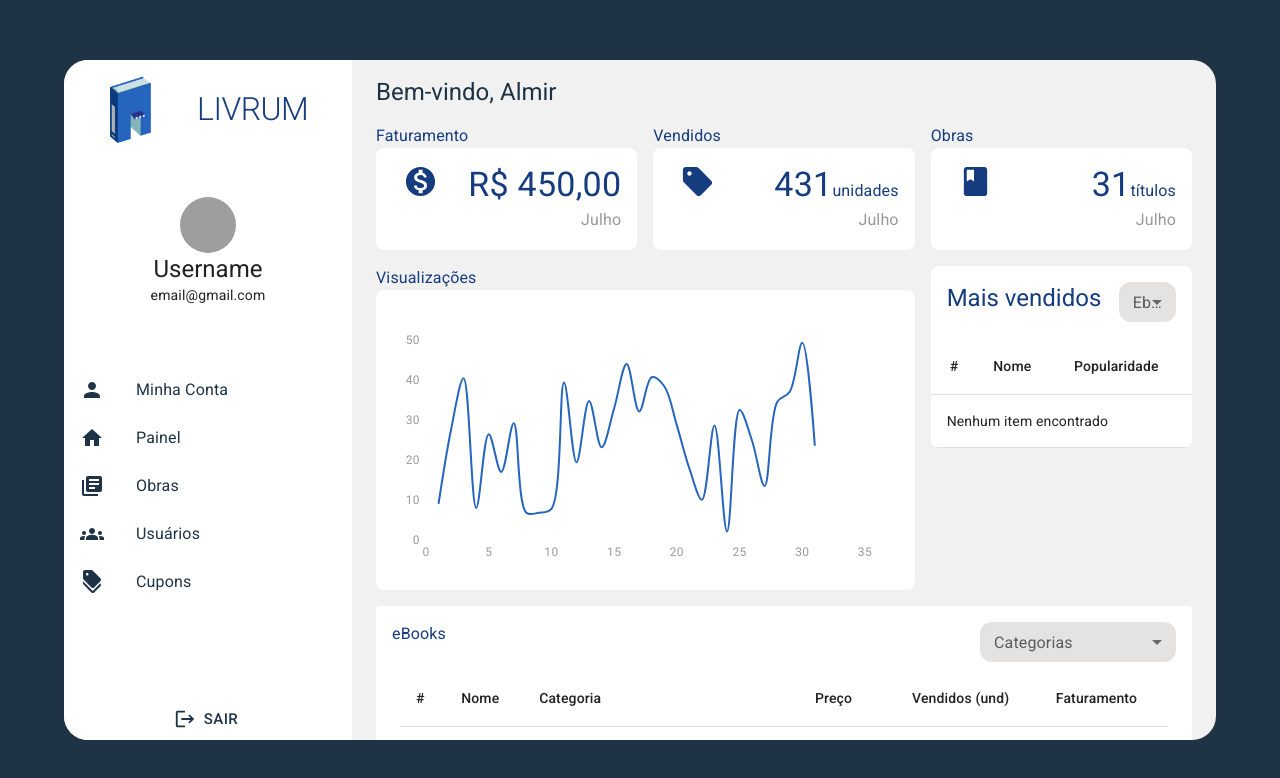
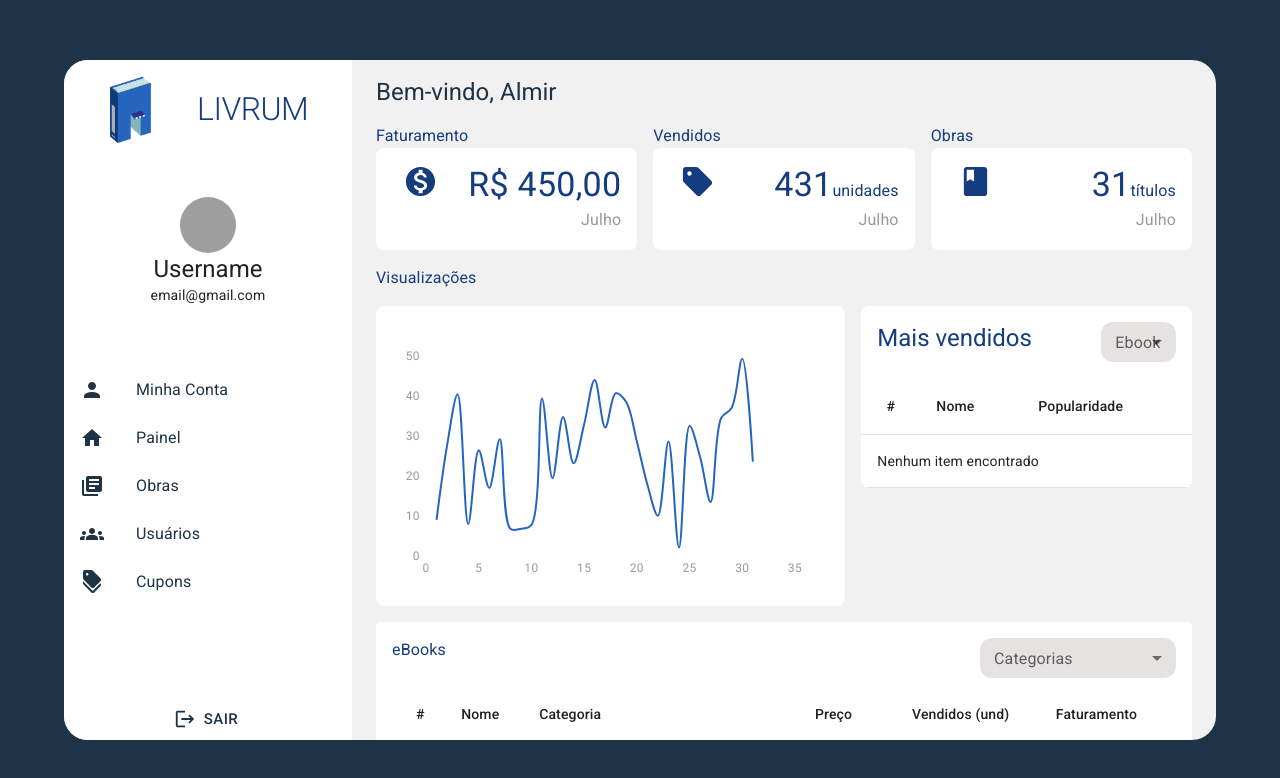
Before and after one commit to byte-stack-uefs/livrum, a Next.js app in the folder phase_4/app/webapp/: page /autor in a window 1280 px wide. Shown: the top 778 px of the page. Built offline with nearby package versions, Linux system fonts and the light colour scheme; grey boxes are pictures that could not be loaded.

Commit message:
Ajustes de posicionamento

```diff
--- a/phase_4/app/webapp/app/(internal)/autor/page.tsx
+++ b/phase_4/app/webapp/app/(internal)/autor/page.tsx
@@ -79,11 +79,13 @@ export default function Page() {
                 })}
             </Grid>
             <Grid xs={12} container>
-                <Grid xs={8}>
+                <Grid xs={12}>
                     <Typography color="darker.main">Visualizações</Typography>
+                </Grid>
+                <Grid xs={7}>
                     <VisualizationChart data={data} />
                 </Grid>
-                <Grid xs={4}>
+                <Grid xs={5}>
                     <PopularityTable selectItems={[]} selectTitle="Ebook" title="Mais vendidos" items={[]} />
                 </Grid>
             </Grid>
```
